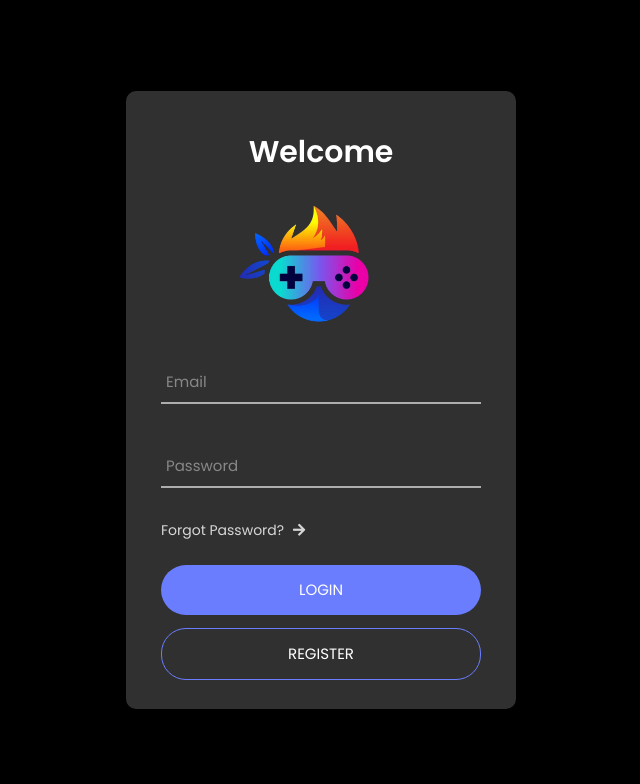
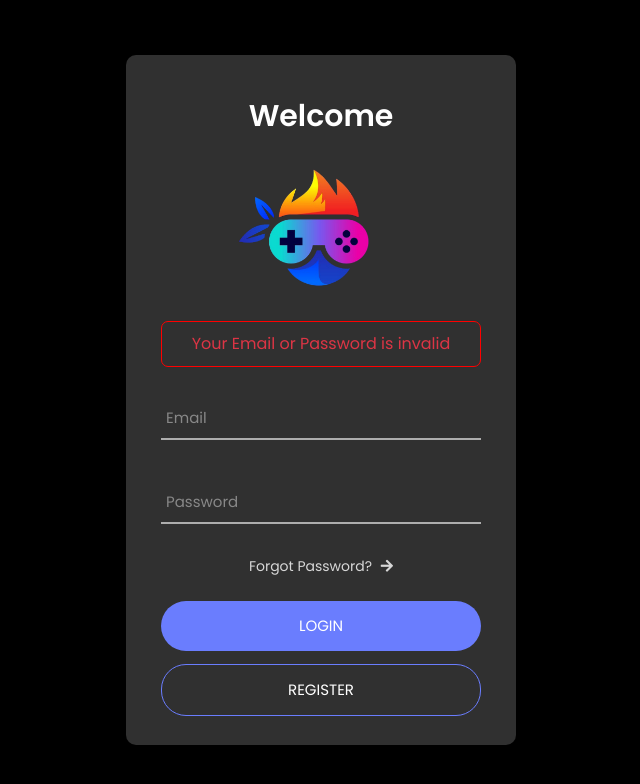
Before and after one commit to MSahirullah/Kids_Gaming, a PHP site: page /login.php?error=1 in a window 1280 px wide. Shown: the top 784 px of the page, without its empty margins (319-959 px from the left). Run offline with PHP 8.4, Linux system fonts and the light colour scheme; some libraries are stand-ins or nearby versions.

Commit message:
Login page error message added.

```diff
--- a/common/conn.php
+++ b/common/conn.php
@@ -1,7 +1,7 @@
 <?php
 $servername = "localhost";
 $username = "root";
-$password = "";
+$password = "pawelb2020";
 $dbname = "kids_gaming";
 
 // Create connection
--- a/css/main.css
+++ b/css/main.css
@@ -560,3 +560,11 @@ footer a {
 .modal-open[style] {
   padding-right: 0px !important;
 }
+
+.label-danger {
+  border: 1px solid red;
+  padding: 10px;
+  width: 100%;
+  border-radius: 7px;
+  margin-bottom: 26px;
+}
--- a/login-process.php
+++ b/login-process.php
@@ -33,7 +33,8 @@ if ($_SERVER["REQUEST_METHOD"] == "POST") {
             header("location: index.php");
             exit();
         } else {
-            $error = "Your Login Name or Password is invalid ";
+            $error = "Your Login Name or Password is invalid";
+            header("location: login.php?error=1");
         }
     }
 }
--- a/login.php
+++ b/login.php
@@ -41,6 +41,17 @@ if (isset($_SESSION['login_user_email'])) {
                 <span class="login100-form-title">
                     <img src="../images/logo2.png" alt="logo" width="150" style="margin-left:-25px;padding-bottom: 30px;">
                 </span>
+                <?php
+                if ($_GET['error']) {
+                ?>
+                    <div class="text-center text-danger">
+                        <label class="label label-danger">
+                            Your Email or Password is invalid
+                        </label>
+                    </div>
+                <?php
+                }
+                ?>
 
                 <div class="wrap-input100 validate-input">
                     <input class="input100" type="text" name="email" required>
@@ -51,9 +62,9 @@ if (isset($_SESSION['login_user_email'])) {
                     <input class="input100" type="password" name="password">
                     <span class="focus-input100" data-placeholder="Password" required></span>
                 </div>
-
-                <a href="forgot-password.php" lass="link-light cp">Forgot Password? <i class="fas fa-arrow-right cp" style="margin-left:5px;margin-bottom:15px"></i></a>
-
+                <div class="text-center">
+                    <a href="forgot-password.php" lass="link-light cp">Forgot Password? <i class="fas fa-arrow-right cp" style="margin-left:5px;margin-bottom:15px"></i></a>
+                </div>
                 <div class="container-login100-form-btn">
                     <div class="wrap-login100-form-btn">
                         <div class="login100-form-bgbtn"></div>
```
